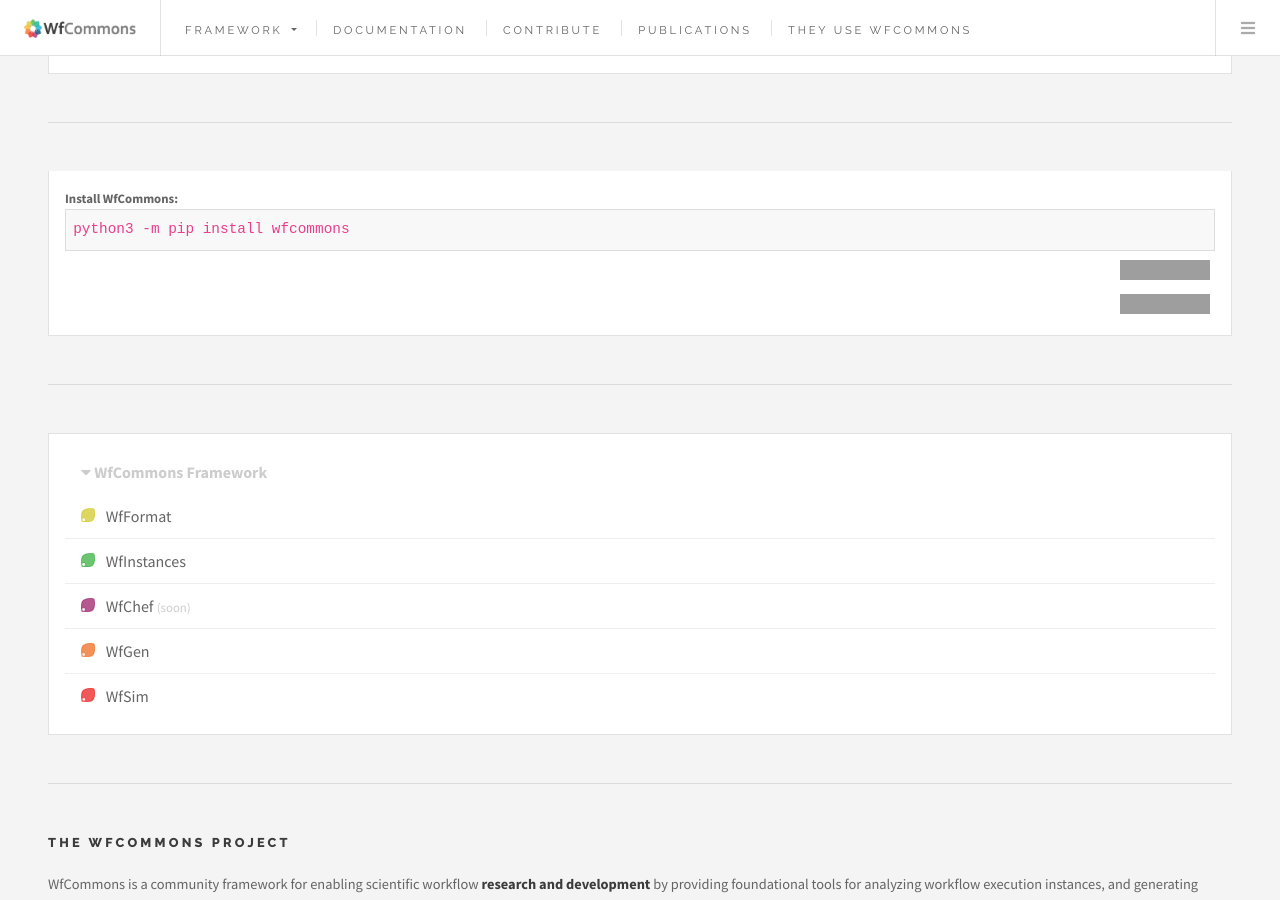
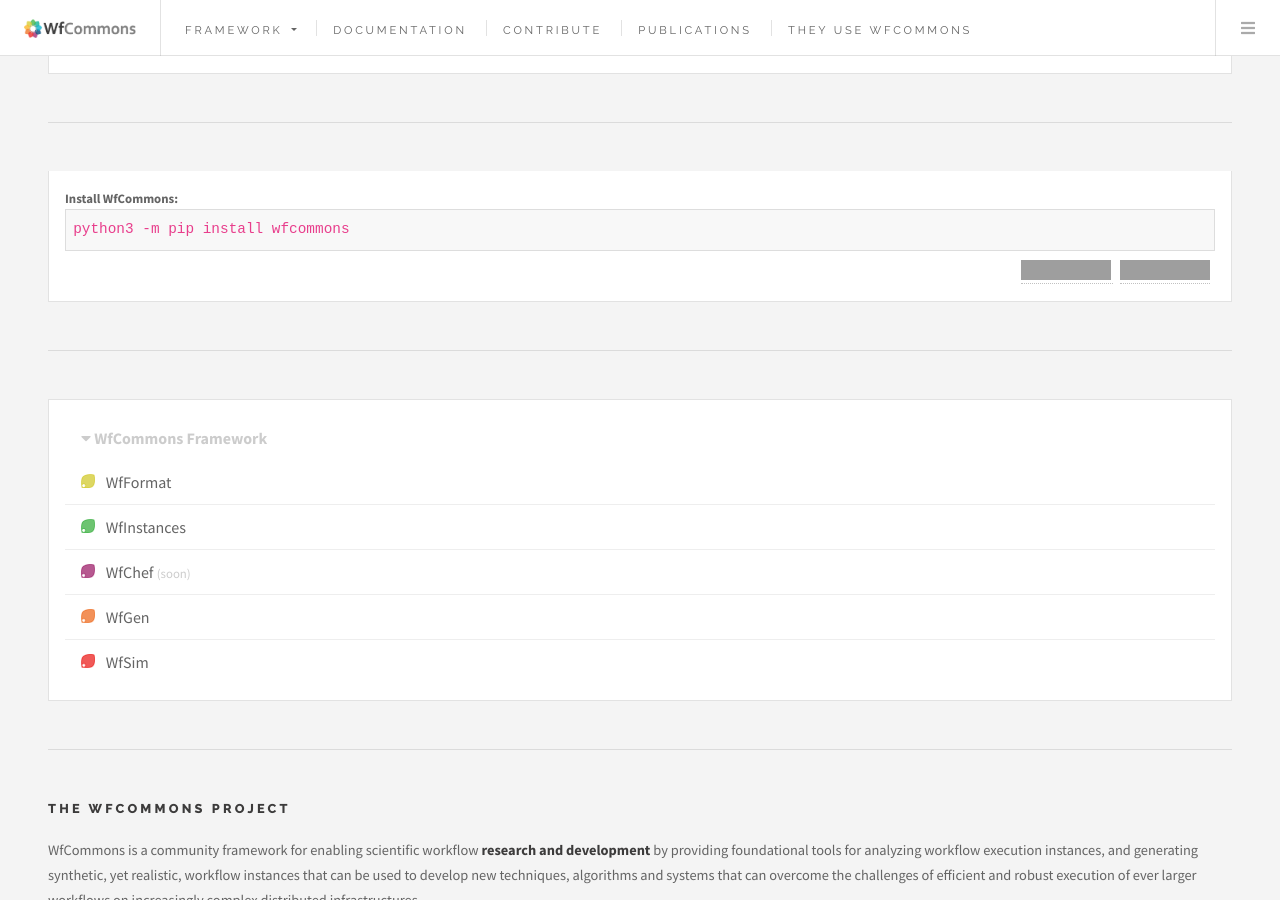
Before and after one commit to wfcommons/wfcommons.github.io, a Jekyll site: the page built from index.html, in a window 1280 px wide and 900 px high, scrolled down 2124 px. Built offline with Jekyll 4.4.1, drawn with Linux system fonts in a browser that asks for light colours; the list of posts is cut into pages by our own code; grey boxes are pictures that could not be loaded.

Commit message:
Update sidebar.html

```diff
--- a/_includes/sidebar.html
+++ b/_includes/sidebar.html
@@ -14,12 +14,14 @@
         <code>
             python3 -m pip install wfcommons
         </code>
-        <a href="https://badge.fury.io/py/wfcommons" target="_blank" class="badge">
-            <img src="https://badge.fury.io/py/wfcommons.svg"/>
-        </a>
-        <a href="https://pepy.tech/project/wfcommons" target="_blank" class="badge">
-            <img src="https://static.pepy.tech/personalized-badge/wfcommons?period=total&units=international_system&left_color=grey&right_color=yellow&left_text=Downloads"/>
-        </a>
+        <div class="badge">
+            <a href="https://badge.fury.io/py/wfcommons" target="_blank">
+                <img src="https://badge.fury.io/py/wfcommons.svg"/>
+            </a>&nbsp;&nbsp;
+            <a href="https://pepy.tech/project/wfcommons" target="_blank">
+                <img src="https://static.pepy.tech/personalized-badge/wfcommons?period=total&units=international_system&left_color=grey&right_color=yellow&left_text=Downloads"/>
+            </a>
+        </div>
     </article>
 
     <!-- Side Menu -->
```
